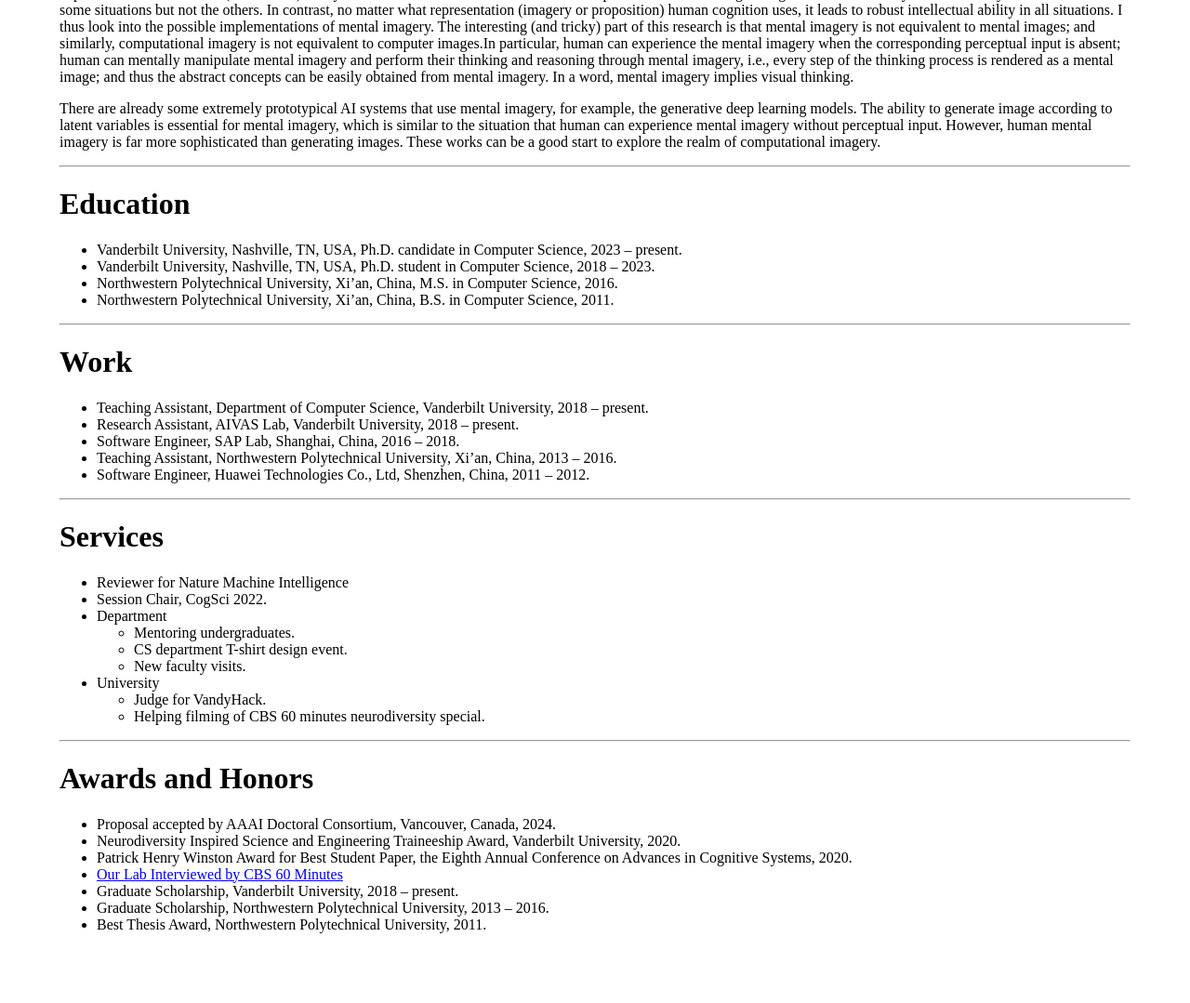
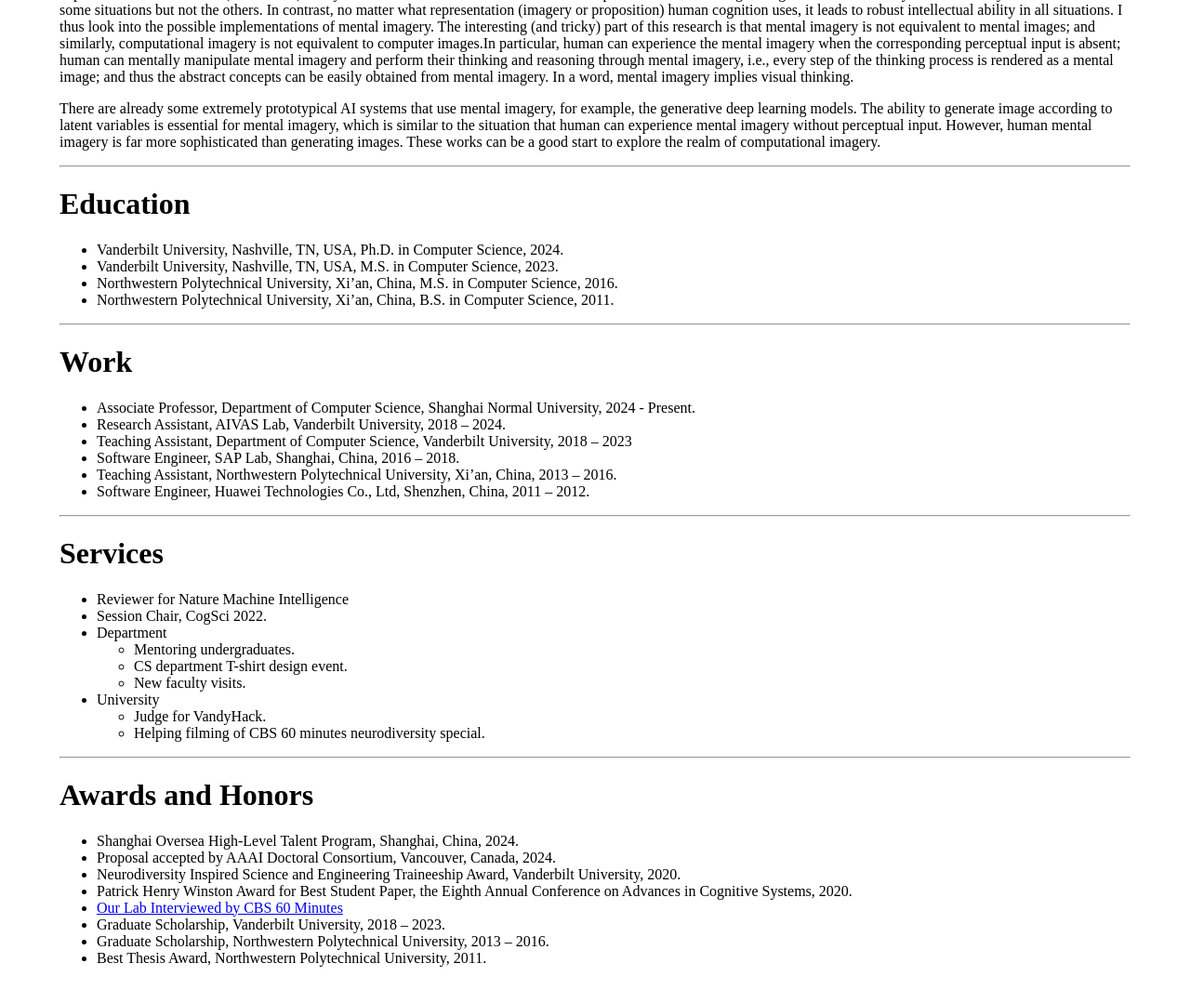
Before and after one commit to Yang-Yuan/Yang-Yuan.github.io, a Jekyll site: the page built from docs/index.md, in a window 1280 px wide and 1400 px high, scrolled down 1941 px. Shown: the top 1079 px of the window at 93% size. Built offline with Jekyll 4.4.1, drawn with Linux system fonts in a browser that asks for light colours.

Commit message:
asdfasdf

```diff
--- a/docs/index.md
+++ b/docs/index.md
@@ -111,17 +111,17 @@ While AI itself is paradoxical ... (GEB stuff), Gedol theorem
 ***
 
 # Education
-- Vanderbilt University, Nashville, TN, USA, Ph.D. candidate in Computer Science, 2023 – present.
-- Vanderbilt University, Nashville, TN, USA, Ph.D. student in Computer Science, 2018 – 2023.
-- Northwestern Polytechnical University, Xi’an, China, M.S. in Computer Science, 2016.
-- Northwestern Polytechnical University, Xi’an, China, B.S. in Computer Science, 2011.
+- Vanderbilt University, Nashville, TN, USA, Ph.D. in Computer Science, 2024.
+- Vanderbilt University, Nashville, TN, USA, M.S. in Computer Science, 2023.
+- Northwestern Polytechnical University, Xi'an, China, M.S. in Computer Science, 2016.
+- Northwestern Polytechnical University, Xi'an, China, B.S. in Computer Science, 2011.
 
 ***
 
 # Work
-
-- Teaching Assistant, Department of Computer Science, Vanderbilt University, 2018 – present.
-- Research Assistant, AIVAS Lab, Vanderbilt University, 2018 – present.
+- Associate Professor, Department of Computer Science, Shanghai Normal University, 2024 - Present.
+- Research Assistant, AIVAS Lab, Vanderbilt University, 2018 – 2024.
+- Teaching Assistant, Department of Computer Science, Vanderbilt University, 2018 – 2023
 - Software Engineer, SAP Lab, Shanghai, China, 2016 – 2018.
 - Teaching Assistant, Northwestern Polytechnical University, Xi’an, China, 2013 – 2016.
 - Software Engineer, Huawei Technologies Co., Ltd, Shenzhen, China, 2011 – 2012.
@@ -143,11 +143,12 @@ While AI itself is paradoxical ... (GEB stuff), Gedol theorem
 ***
 
 # Awards and Honors
+- Shanghai Oversea High-Level Talent Program, Shanghai, China, 2024.
 - Proposal accepted by AAAI Doctoral Consortium, Vancouver, Canada, 2024.
 - Neurodiversity Inspired Science and Engineering Traineeship Award, Vanderbilt University, 2020.
 - Patrick Henry Winston Award for Best Student Paper, the Eighth Annual Conference on Advances in Cognitive Systems, 2020.
 - [Our Lab Interviewed by CBS 60 Minutes](https://youtu.be/YnAUy4BM0w8){:target="_blank"}
-- Graduate Scholarship, Vanderbilt University, 2018 – present.
+- Graduate Scholarship, Vanderbilt University, 2018 – 2023.
 - Graduate Scholarship, Northwestern Polytechnical University, 2013 – 2016.
 - Best Thesis Award, Northwestern Polytechnical University, 2011.
 
```
